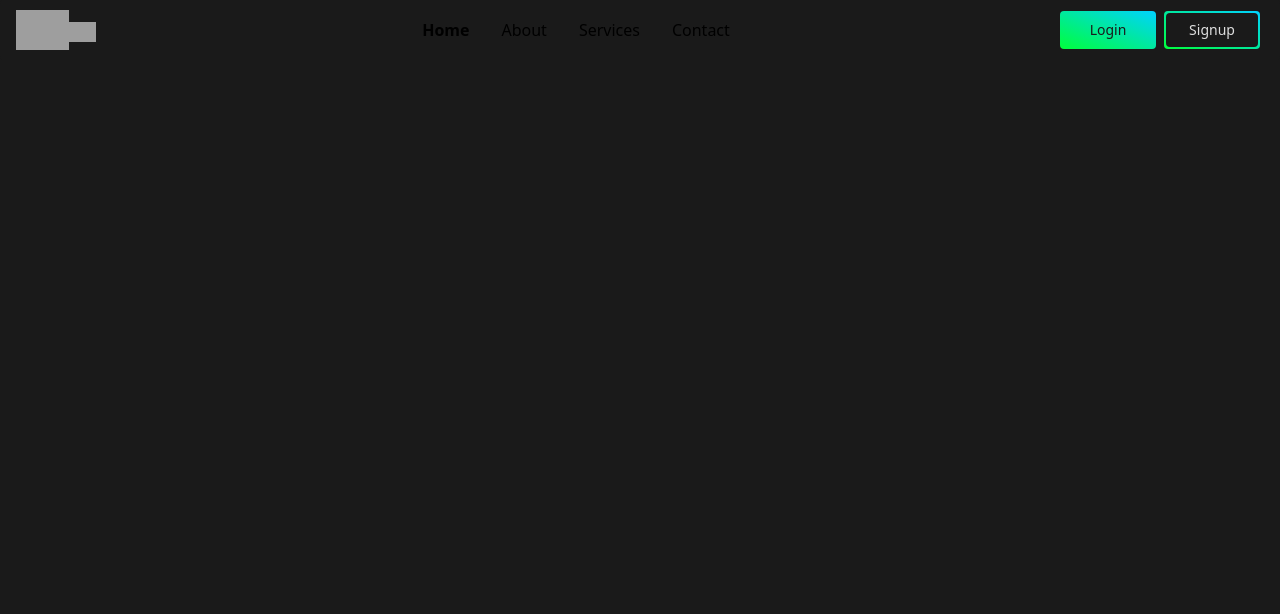
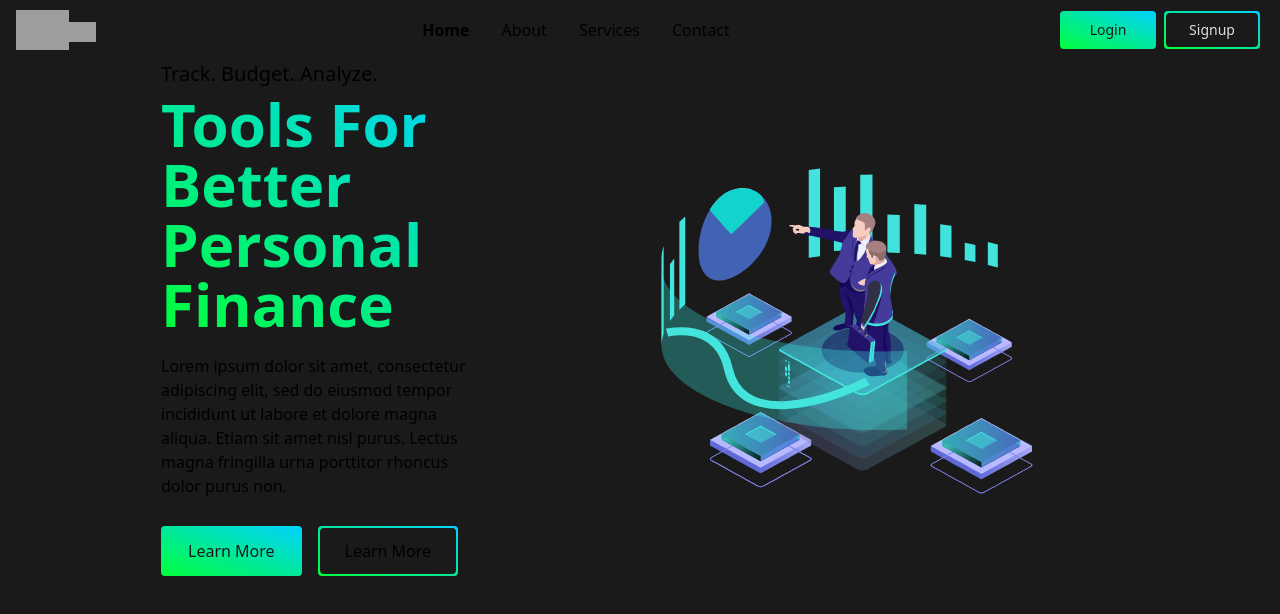
Before and after one commit to Afflurish/Afflurish, a Next.js app in the folder client/: page / in a window 1280 px wide. Shown: the top 614 px of the page. Built offline with nearby package versions, Linux system fonts and the light colour scheme; grey boxes are pictures that could not be loaded.

Commit message:
Create placeholder landing page content

```diff
--- a/client/src/pages/index.tsx
+++ b/client/src/pages/index.tsx
@@ -1,13 +1,73 @@
-import { Flowbite } from 'flowbite-react';
+import Head from 'next/head';
+import Lottie from 'lottie-react';
+import { Flex, Box } from 'reflexbox';
+import { motion } from 'framer-motion';
 
-import Navigation from '../navigation';
+/* Redux */
+import { store } from '../store';
 
-import * as themes from '../theme';
+import dashboardAnimation from '../lottie/dashboard-analytics.json';
+import { Button } from '../components/Common';
 
 function Home() {
+
+    const theme = store.getState().theme;
+
     return (
-        <div>
-        </div>
+        <Flex>
+            <Head>
+                <title>Afflurish</title>
+            </Head>
+            <Flex className="w-full" justifyContent="center">
+                <Box className="flex flex-1 flex-wrap justify-center content-center items-center">
+                    <motion.div
+                        initial={{ x: "-50vw" }}
+                        animate={{ x: 1 }}
+                        transition={{ duration: 4, type: "spring", mass: .5 }}
+                        className="flex flex-col justify-center w-6/12"
+                    >
+                        <p className="text-xl mb-1.5">Track. Budget. Analyze.</p>
+                        <h1
+                            className={`
+                                ${theme.tailwind.gradientText}
+                                text-6xl
+                                font-bold
+                                text-left
+                                mb-5
+                            `}
+                        >
+                            Tools For Better<br />Personal Finance
+                        </h1>
+                        <p className="mb-7">
+                            Lorem ipsum dolor sit amet, consectetur adipiscing elit,
+                            sed do eiusmod tempor incididunt ut labore et dolore magna
+                            aliqua. Etiam sit amet nisl purus. Lectus magna fringilla
+                            urna porttitor rhoncus dolor purus non.
+                        </p>
+                        <Flex className="gap-4">
+                            <Button color="gradient" size="lg">
+                                Learn More
+                            </Button>
+                            <Button outlined color="gradient" size="lg">
+                                Learn More
+                            </Button>
+                        </Flex>
+                    </motion.div>
+                </Box>
+                <Box className="flex flex-1 items-center justify-center">
+                    <motion.div
+                        initial={{ x: "50vw" }}
+                        animate={{ x: 1 }}
+                        transition={{ duration: 4, type: "spring", mass: .5, delay: .5 }}
+                    >
+                    <Lottie
+                        className="w-8/12 h-8/12 mt-14"
+                        animationData={dashboardAnimation}
+                    />
+                    </motion.div>
+                </Box>
+            </Flex>
+        </Flex>
     );
 };
 
```
